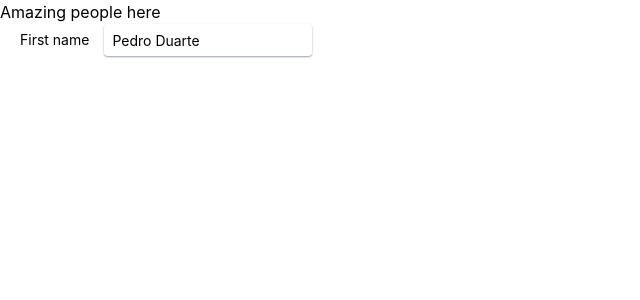
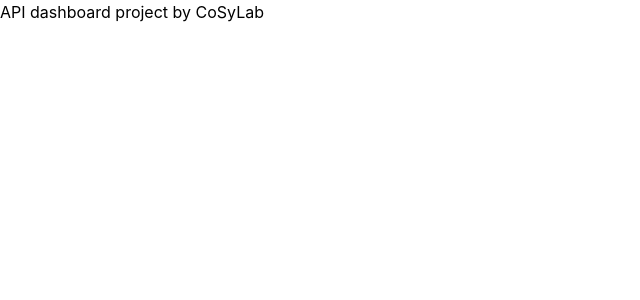
Before and after one commit to KabirSinghMehrok/api-dashboard-frontend, a React (Create React App) app: page / in a window 1280 px wide. Shown: the top 300 px of the page, without its empty margins (0-640 px from the left). Built offline with nearby package versions, Linux system fonts and the light colour scheme; what tailwindcss-radix would draw is missing.

Commit message:
Add flowbite, remove radix-ui

```diff
--- a/package.json
+++ b/package.json
@@ -9,6 +9,8 @@
     "@testing-library/jest-dom": "^5.16.5",
     "@testing-library/react": "^13.4.0",
     "@testing-library/user-event": "^13.5.0",
+    "flowbite": "^1.6.3",
+    "flowbite-react": "^0.3.8",
     "react": "^18.2.0",
     "react-dom": "^18.2.0",
     "react-scripts": "5.0.1",
--- a/src/App.js
+++ b/src/App.js
@@ -1,10 +1,7 @@
-import InputLabel from "./components/InputLabel";
-
 function App() {
   return (
     <div>
-      <p>Amazing people here</p>
-      <InputLabel />
+      <p>API dashboard project by CoSyLab</p>
     </div>
   );
 }
--- a/src/components/InputLabel.js
+++ /dev/null
@@ -1,24 +0,0 @@
-import React from 'react';
-import * as Label from '@radix-ui/react-label';
-import './styles.css';
-
-const InputLabel = () => (
-  <div
-    style={{ display: 'flex', padding: '0 20px', flexWrap: 'wrap', gap: 15, alignItems: 'center' }}
-  >
-    <Label.Root
-      className="text-sm leading-7 text-black"
-      htmlFor="firstName"
-    >
-      First name
-    </Label.Root>
-    <input
-      className="w-48 inline-flex items-center justify-center rounded h-8 text-sm leading-none text-black shadow-sm shadow-slate-400 px-2"
-      type="text"
-      id="firstName"
-      defaultValue="Pedro Duarte"
-    />
-  </div>
-);
-
-export default InputLabel;
--- a/src/components/styles.css
+++ /dev/null
@@ -1,29 +0,0 @@
-/* reset */
-input {
-  all: unset;
-}
-
-.LabelRoot {
-  font-size: 15px;
-  font-weight: 500;
-  line-height: 35px;
-  color: white;
-}
-
-.Input {
-  width: 200px;
-  display: inline-flex;
-  align-items: center;
-  justify-content: center;
-  border-radius: 4px;
-  padding: 0 10px;
-  height: 35px;
-  font-size: 15px;
-  line-height: 1;
-  color: white;
-  background-color: var(--blackA5);
-  box-shadow: 0 0 0 1px var(--blackA9);
-}
-.Input:focus {
-  box-shadow: 0 0 0 2px black;
-}
--- /dev/null
+++ b/src/pages/Login/LoginPage.js
@@ -0,0 +1,10 @@
+import React from 'react';
+import * as Label from '@radix-ui/react-label';
+
+const LoginPage = () => (
+  <div>
+
+  </div>
+);
+
+export default LoginPage;
--- a/tailwind.config.js
+++ b/tailwind.config.js
@@ -2,11 +2,13 @@
 module.exports = {
   content: [
     "./src/**/*.{js,jsx,ts,tsx}",
+    "node_modules/flowbite-react/**/*.{js,jsx,ts,tsx}",
   ],
   theme: {
     extend: {},
   },
   plugins: [
     require("tailwindcss-radix")(),
+    require('flowbite/plugin'),
   ],
 }
```
Also changed, not shown: src/pages/Login/DELETE.md (deleted, +0 -1 lines), 1 other file (tests, documents, lock files or other folders).
